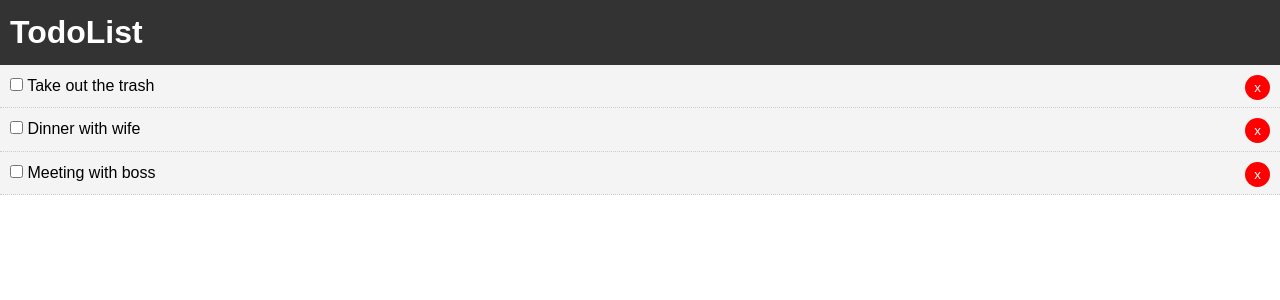
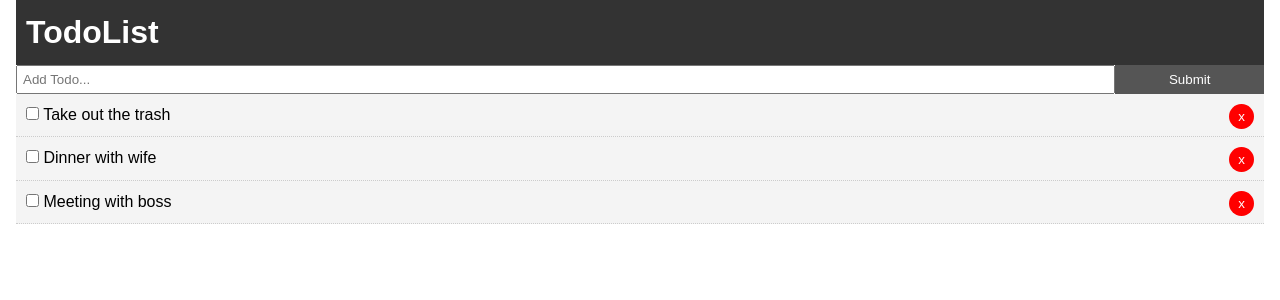
Before and after one commit to samteejay/to-do-list-react, a React (Create React App) app: page / in a window 1280 px wide. Shown: the top 300 px of the page. Built offline with nearby package versions, Linux system fonts and the light colour scheme.

Commit message:
Add todo items

```diff
--- a/src/App.css
+++ b/src/App.css
@@ -13,3 +13,20 @@
   color: #333;
   text-decoration: none;
 }
+
+.container {
+ padding: 0 1rem;
+}
+
+.btn {
+  display: inline-block;
+  border: 0;
+  background: #555;
+  color: #fff;
+  padding: 7px 20px;
+  cursor: pointer;
+ }
+
+ .btn:hover {
+  background: #666;
+ }
--- a/src/App.js
+++ b/src/App.js
@@ -1,5 +1,6 @@
 import React, { Component } from 'react';
 import Todos from './components/Todos';
+import AddTodo from './components/AddTodo';
 import Header from './components/layout/Header';
 import './App.css';
 
@@ -7,17 +8,17 @@
   state = {
     todos: [
       {
-        id:1,
+        id: Math.random() * 20,
         title: 'Take out the trash',
         completed: false
       },
       {
-        id:2,
+        id: Math.random() * 20,
         title: 'Dinner with wife',
         completed: false
       },
       {
-        id:3,
+        id: Math.random() * 20,
         title: 'Meeting with boss',
         completed: false
       }
@@ -26,7 +27,8 @@
 
   // Toggle Complete
   markComplete = (id) => {
-    this.setState({ todos: this.state.todos.map(todo => {
+    this.setState({
+      todos: this.state.todos.map(todo => {
         if (todo.id === id) {
           todo.completed = !todo.completed;
         }
@@ -40,11 +42,24 @@
     this.setState({ todos: [...this.state.todos.filter(todo => todo.id !== id)] });
   }
 
+  // Add Todo
+  addTodo = (title) => {
+    const newTodo = {
+      id: Math.random() * 20,
+      title,
+      completed: false
+    }
+    this.setState({ todos: [...this.state.todos, newTodo] });
+  }
+
   render() {
     return (
       <div className="App">
+        <div className="container">
           <Header />
-        <Todos todos={this.state.todos} markComplete={this.markComplete} delTodo={this.delTodo}/>
+          <AddTodo addTodo={this.addTodo} />
+          <Todos todos={this.state.todos} markComplete={this.markComplete} delTodo={this.delTodo} />
+        </div>
       </div>
     );
   }
--- /dev/null
+++ b/src/components/AddTodo.js
@@ -0,0 +1,35 @@
+import React, { Component } from 'react'
+
+export default class AddTodo extends Component {
+    state = {
+        title: ''
+    }
+
+    onChange = (e) => this.setState({ [e.target.name]: e.target.value });
+
+    onSubmit = (e) => {
+        e.preventDefault();
+        this.props.addTodo(this.state.title);
+        this.setState({ title: '' });
+    }
+
+    render() {
+        return (
+            <form style={{ display: 'flex' }} onSubmit={this.onSubmit}>
+                <input
+                    type="text"
+                    name="title"
+                    style={{ flex: '10', padding: '5px' }} placeholder="Add Todo..."
+                    value={this.state.title}
+                    onChange={this.onChange}
+                />
+                <input
+                    type="submit"
+                    value="Submit"
+                    className="btn"
+                    style={{ flex: '1' }}
+                />
+            </form>
+        )
+    }
+}
```
Lines whose indentation alone changed are shown as unchanged.
